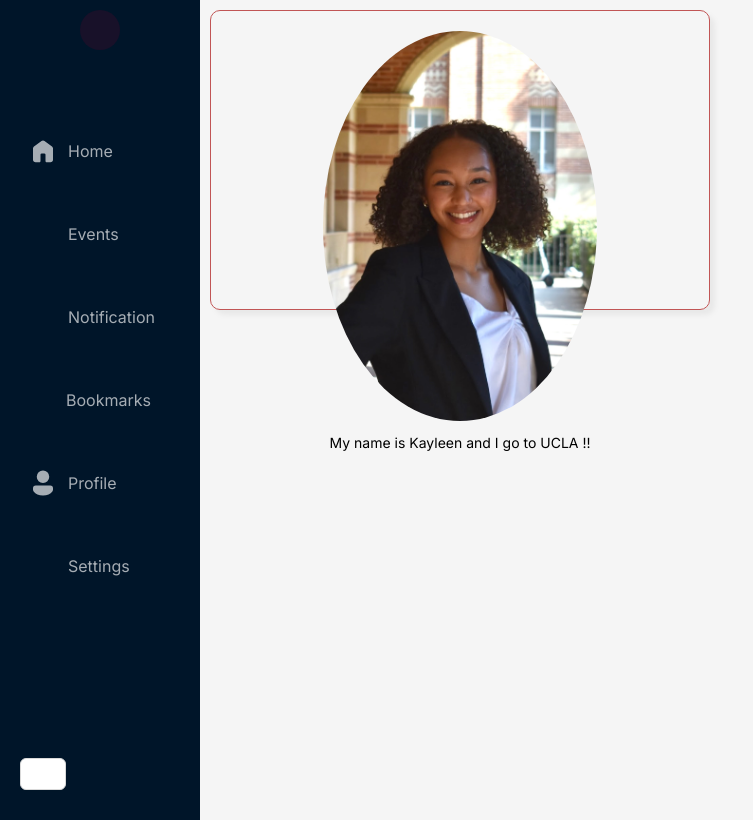
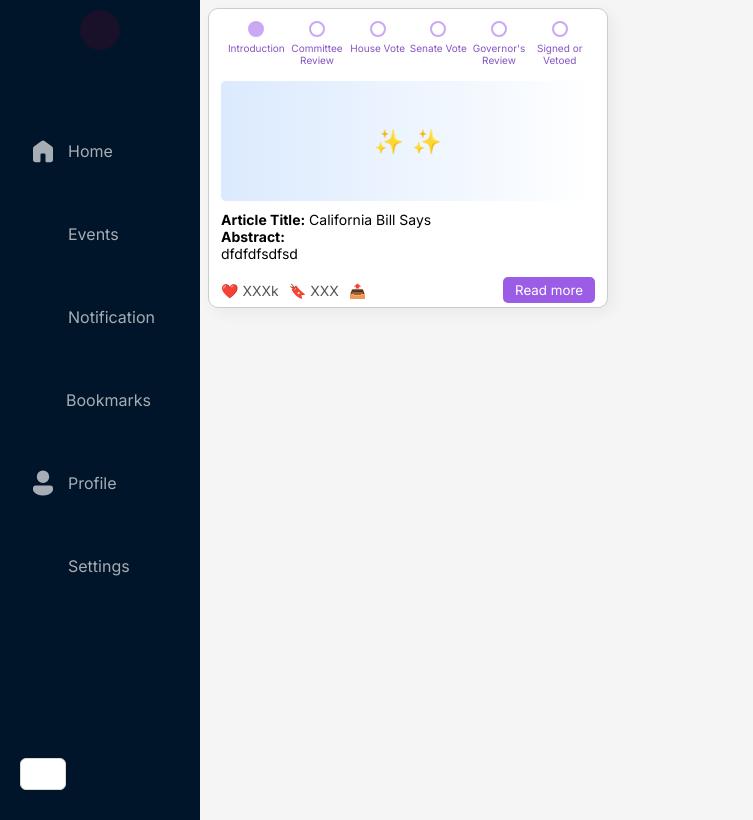
Before and after one commit to fizaxsheikh/civix, a React (Vite) app in the folder frontend/: page / in a window 1280 px wide. Shown: the whole page, without its empty margins (0-753 px from the left). Built offline with nearby package versions, Linux system fonts and the light colour scheme; some icons are missing.

Commit message:
policy card
card high fi basically

```diff
--- a/frontend/package.json
+++ b/frontend/package.json
@@ -25,6 +25,6 @@
     "globals": "^15.15.0",
     "typescript": "~5.7.2",
     "typescript-eslint": "^8.24.1",
-    "vite": "^6.2.0"
+    "vite": "^6.3.1"
   }
 }
--- a/frontend/src/index.css
+++ b/frontend/src/index.css
@@ -10,8 +10,8 @@
     font-family: 'Inter', sans-serif;
 }
 
-.policies{
-    border: 1px solid rgb(193, 85, 85);
+/* .policies{
+    border: 1px solid rgb(62, 58, 58);
     border-radius: 10px;
     box-shadow: 5px 5px 5px rgba(125, 123, 123, 0.1);
     padding: 20px;
@@ -23,11 +23,11 @@
 }
 
 .policies .policy-image{
-    max-width: 60%;
+    max-width: 10%;
     height: auto;
     border-radius: 50%;
     margin-bottom: 10px;
-}
+} */
 
 
 .sidebar {
--- /dev/null
+++ b/frontend/src/policies-KS/Policies.css
@@ -0,0 +1,91 @@
+.policies {
+  border: 1px solid #ccc;
+  border-radius: 10px;
+  box-shadow: 5px 5px 15px rgba(0,0,0,0.05);
+  padding: 12px; /* reduced from 20px */
+  margin: 8px;   /* reduced from 10px */
+  width: 400px;  /* reduced from 500px */
+  height: 300px;
+  background-color: white;
+  font-family: sans-serif;
+  font-size: 14px; /* optional: make text smaller */
+}
+
+  /* Progress Bar */
+  .progress-bar {
+    display: flex;
+    justify-content: space-between;
+    margin-bottom: 15px;
+    padding: 0 5px;
+  }
+
+  .step {
+    text-align: center;
+    flex: 1;
+  }
+
+  .circle {
+    width: 16px;
+    height: 16px;
+    border: 2px solid #caa8f5;
+    border-radius: 50%;
+    margin: 0 auto;
+    background-color: white;
+  }
+
+  .circle.active {
+    background-color: #caa8f5;
+  }
+
+  .label {
+    font-size: 10px;
+    color: #8753c2;
+    margin-top: 5px;
+  }
+
+  /* Image section */
+  .image-section {
+    background: linear-gradient(to right, #dbeafe, white);
+    height: 120px;
+    display: flex;
+    align-items: center;
+    justify-content: center;
+    border-radius: 5px;
+    margin-bottom: 10px;
+    position: relative;
+  }
+
+  .sparkle {
+    font-size: 24px;
+    color: #d1d5db;
+    margin: 0 4px;
+  }
+
+  /* Text content */
+  .text-content {
+    text-align: left;
+    font-size: 14px;
+    margin-bottom: 15px;
+  }
+
+  /* Footer */
+  .card-footer {
+    display: flex;
+    justify-content: space-between;
+    align-items: center;
+  }
+
+  .icons span {
+    margin-right: 10px;
+    font-size: 14px;
+    color: #555;
+  }
+
+  .read-more {
+    background-color: #9b5de5;
+    color: white;
+    border: none;
+    padding: 5px 12px;
+    border-radius: 5px;
+    cursor: pointer;
+  }
--- a/frontend/src/policies-KS/policies.jsx
+++ b/frontend/src/policies-KS/policies.jsx
@@ -1,15 +1,59 @@
 
-import profilePic from './headshot.jpeg'
+// import profilePic from './headshot.jpeg'
 
-function Policies(){
-    return(
-        <div className="policies">
-            <img className= "policy-image" src = {profilePic} alt="bill"></img>
-            <h2></h2>
-            <p>My name is Kayleen and I go to UCLA !!</p>
+// function Policies(){
+//     return(
+//         <div className="policies">
+//             <img className= "policy-image" src = {profilePic} alt="bill"></img>
+//             <h2></h2>
+//             <p>My name is Kayleen Speller and I go to UCLA !!</p>
+//         </div>
+//     )
+
+// }
+
+// export default Policies
+
+import profilePic from './headshot.jpeg';
+import './Policies.css'; // make sure to import your CSS
+
+function Policies() {
+  return (
+    <div className="policies">
+      {/* Progress Bar */}
+      <div className="progress-bar">
+        {["Introduction", "Committee Review", "House Vote", "Senate Vote", "Governor's Review", "Signed or Vetoed"].map((label, idx) => (
+          <div className="step" key={idx}>
+            <div className={`circle ${idx === 0 ? "active" : ""}`}></div>
+            <div className="label">{label}</div>
+          </div>
+        ))}
+      </div>
+
+      {/* Image section */}
+      <div className="image-section">
+        <span className="sparkle">✨</span>
+        <span className="sparkle">✨</span>
+      </div>
+
+      {/* Text content */}
+      <div className="text-content">
+        <p><strong>Article Title:</strong> California Bill Says</p>
+        <p><strong>Abstract:</strong></p>
+        <p>dfdfdfsdfsd</p>
+      </div>
+
+      {/* Footer */}
+      <div className="card-footer">
+        <div className="icons">
+          <span>❤️ XXXk</span>
+          <span>🔖 XXX</span>
+          <span>📤</span>
         </div>
-    )
-
+        <button className="read-more">Read more</button>
+      </div>
+    </div>
+  );
 }
 
-export default Policies
+export default Policies;
```
Also changed, not shown: 1 other file (tests, documents, lock files or other folders).
